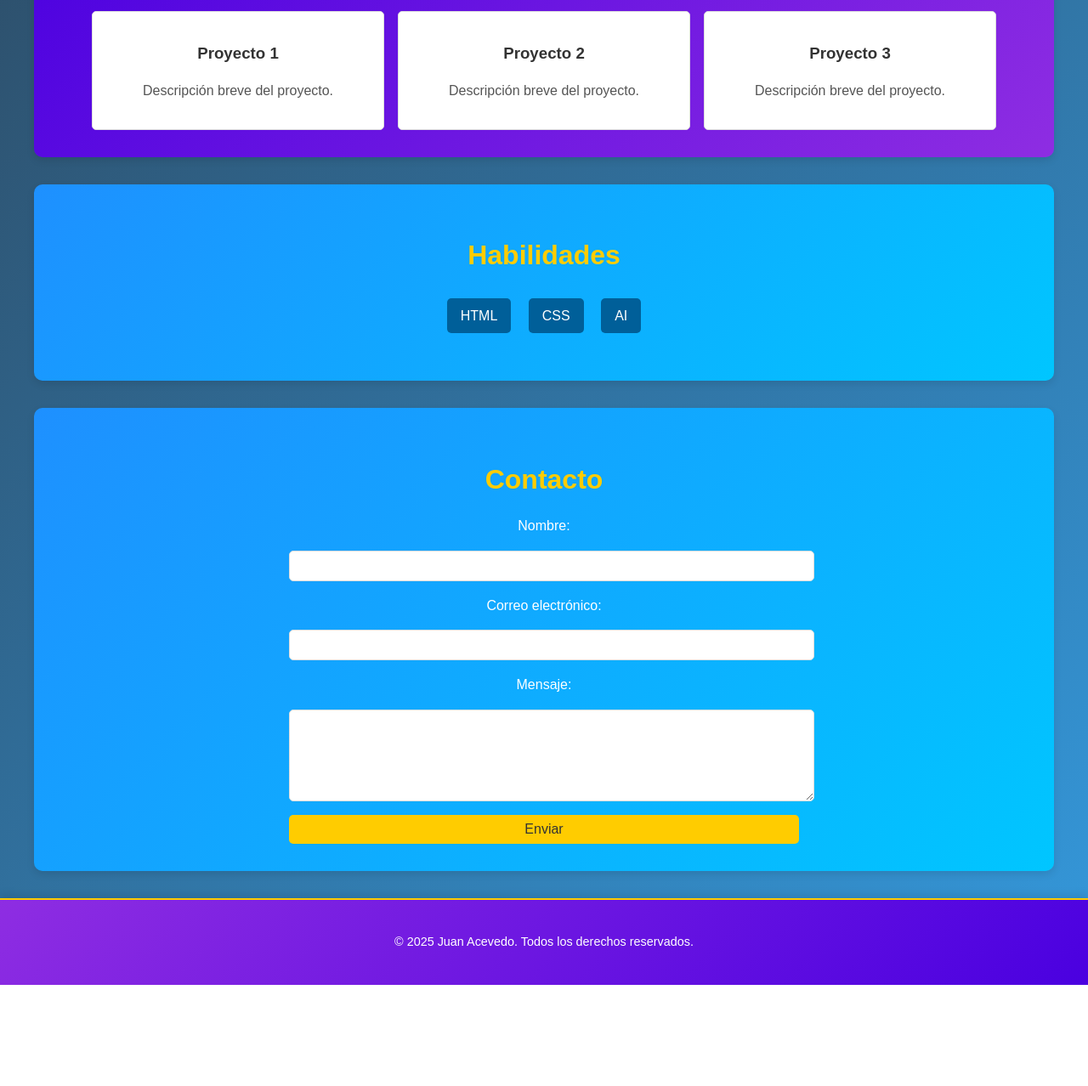
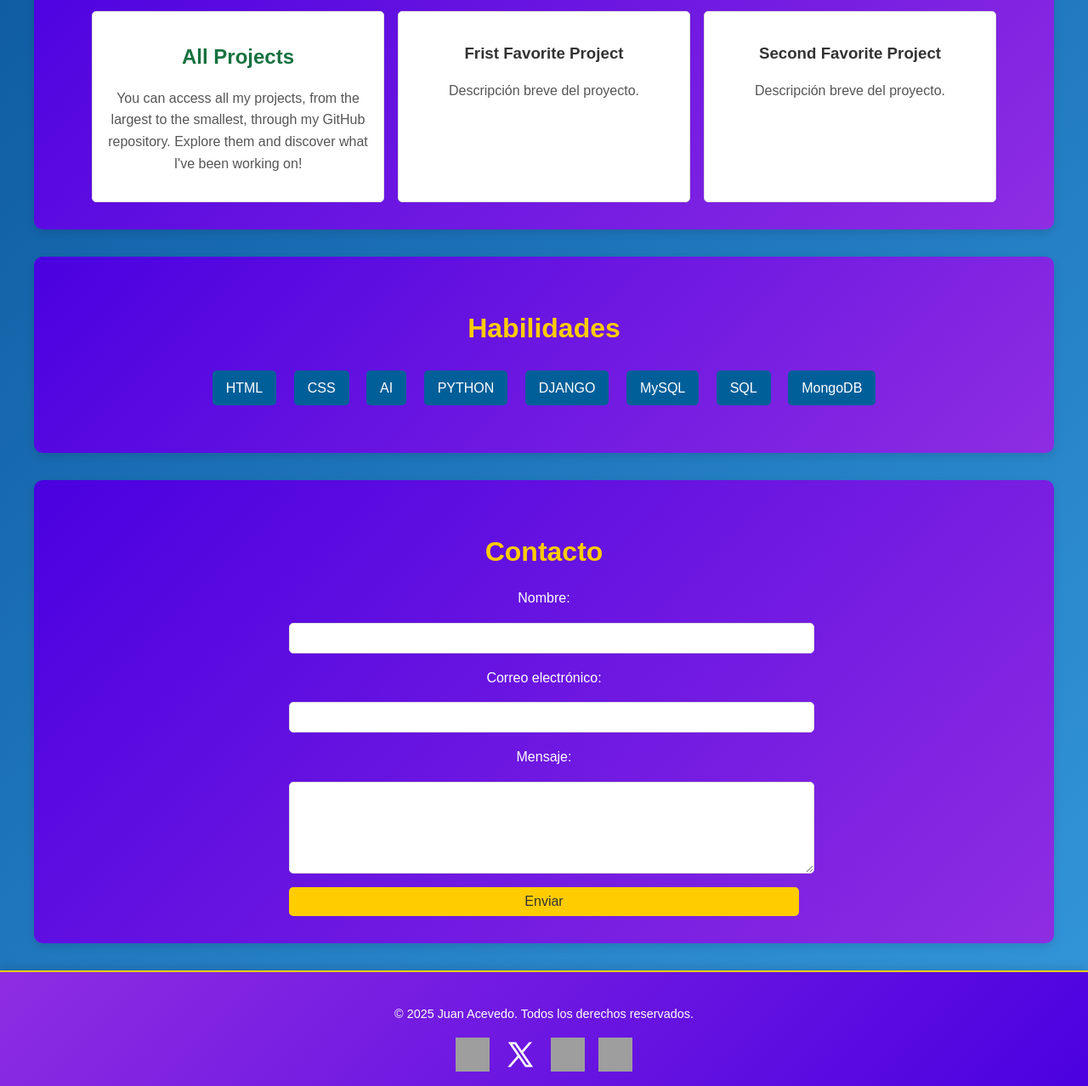
Before and after one commit to JuanAcevedo08/JuanAcevedo08.github.io, a plain HTML site: page docs/assets/BesiteWithAI.html in a window 1280 px wide. Shown: the part 682-1960 px from the top of the page at 85% size. Before the commit the page ends 1841 px from the top, so only its background shows below. Drawn offline with Linux system fonts and the light colour scheme; grey boxes are pictures that could not be loaded.

Commit message:
Changes website

```diff
--- a/docs/assets/BesiteWithAI.html
+++ b/docs/assets/BesiteWithAI.html
@@ -5,13 +5,33 @@
     <meta name="viewport" content="width=device-width, initial-scale=1.0">
     <title>Mi Portafolio</title>
     <link rel="stylesheet" href="styles.css"> <!-- Enlace a tu archivo CSS -->
+    <style>
+        /* Redes sociales en el footer */
+        .footer .social-links {
+            margin-top: 1rem;
+            display: flex;
+            justify-content: center; /* Centra los íconos */
+            gap: 1rem; /* Espaciado entre los íconos */
+        }
+
+        .footer .social-icon img {
+            width: 40px; /* Tamaño de los íconos */
+            height: 40px;
+            transition: transform 0.3s ease, opacity 0.3s ease; /* Transición suave */
+        }
+
+        .footer .social-icon img:hover {
+            transform: scale(1.2); /* Aumenta ligeramente el tamaño al pasar el mouse */
+            opacity: 0.8; /* Reduce la opacidad para un efecto visual */
+        }
+    </style>
 </head>
 <body>
     <!-- Encabezado -->
     <header class="header">
         <div class="container">
             <div class="profile">
-                <img src="./imgs/db80524d-24b1-4389-8bea-28b1aadecb68.png" alt="Mi Logo" class="logo">
+                <img src="./imgs/db80524d-24b1-4389-8bea-28b1aadecb68 (1).png" alt="Mi Logo" class="logo">
             </div>
             <nav class="nav">
                 <ul>
@@ -49,15 +69,17 @@
             <h2>Proyectos</h2>
             <div class="project-list">
                 <div class="project">
-                    <h3>Proyecto 1</h3>
+                    <h3 class="custom-link">
+                        <a href="https://github.com/JuanAcevedo08/AllProjects">All Projects</a>
+                    </h3></h3>
+                    <p>You can access all my projects, from the largest to the smallest, through my GitHub repository. Explore them and discover what I've been working on!</p>
+                </div>
+                <div class="project">
+                    <h3>Frist Favorite Project</h3>
                     <p>Descripción breve del proyecto.</p>
                 </div>
                 <div class="project">
-                    <h3>Proyecto 2</h3>
-                    <p>Descripción breve del proyecto.</p>
-                </div>
-                <div class="project">
-                    <h3>Proyecto 3</h3>
+                    <h3>Second Favorite Project</h3>
                     <p>Descripción breve del proyecto.</p>
                 </div>
             </div>
@@ -72,6 +94,11 @@
                 <li>HTML</li>
                 <li>CSS</li>
                 <li>AI</li>
+                <li>PYTHON</li>
+                <li>DJANGO</li>
+                <li>MySQL</li>
+                <li>SQL</li>
+                <li>MongoDB</li>
             </ul>
         </div>
     </section>
@@ -99,6 +126,12 @@
     <footer class="footer">
         <div class="container">
             <p>&copy; 2025 Juan Acevedo. Todos los derechos reservados.</p>
+            <div class="social-links">
+                <a href="https://www.instagram.com/juandavid08948/" class="social-icon" target="_blank"><img src="https://upload.wikimedia.org/wikipedia/commons/a/a5/Instagram_icon.png" alt="Instagram Icon"></a>
+                <a href="https://x.com/JuanAcevedo008," class="social-icon" target="_blank"><img src="./imgs/twitterx--v2.png" alt="X Icon"></a>
+                <a href="https://www.linkedin.com/in/juan-acevedo-ba0242339/" class="social-icon" target="_blank"><img src="https://upload.wikimedia.org/wikipedia/commons/e/e9/Linkedin_icon.svg" alt="LinkedIn Icon"></a>
+                <a href="https://github.com/JuanAcevedo08" class="social-icon" target="_blank"><img src="https://upload.wikimedia.org/wikipedia/commons/9/91/Octicons-mark-github.svg" alt="GitHub Icon"></a>
+            </div>
         </div>
     </footer>
 </body>
--- a/docs/assets/styles.css
+++ b/docs/assets/styles.css
@@ -5,7 +5,7 @@ body {
     padding: 0;
     box-sizing: border-box;
     line-height: 1.6;
-    background: linear-gradient(135deg, #2c3e50, #3498db); /* Fondo degradado azul oscuro y azul claro */
+    background: linear-gradient(135deg, #064d94, #3498db); /* Fondo degradado azul oscuro y azul claro */
     color: #fff; /* Texto blanco para contraste */
 }
 
@@ -13,6 +13,12 @@ body {
     width: 90%;
     max-width: 1200px;
     margin: 0 auto;
+}
+
+/* Quitar la línea debajo de todos los enlaces */
+a {
+    text-decoration: none; /* Elimina la línea debajo de los enlaces */
+    color: inherit; /* Hereda el color del texto del contenedor */
 }
 
 /* Encabezado */
@@ -210,7 +216,7 @@ body {
 /* Sección de habilidades */
 .skills {
     padding: 2rem 0;
-    background: linear-gradient(135deg, #1e90ff, #00c6ff); /* Degradado azul moderno */
+    background: linear-gradient(135deg,  #4a00e0, #8e2de2); /* Degradado azul moderno */
     color: #fff; /* Texto blanco para contraste */
     text-align: center;
     border-radius: 10px; /* Bordes redondeados */
@@ -256,7 +262,7 @@ body {
 /* Sección de contacto */
 .contact {
     padding: 2rem 0;
-    background: linear-gradient(135deg, #1e90ff, #00c6ff); /* Fondo degradado azul */
+    background: linear-gradient(135deg,  #4a00e0, #8e2de2); /* Fondo degradado azul */
     color: #fff; /* Texto blanco */
     text-align: center;
     border-radius: 10px; /* Bordes redondeados */
@@ -330,6 +336,25 @@ body {
     color: #fff; /* Cambia el color a blanco al pasar el mouse */
 }
 
+/* Redes sociales en el footer */
+.footer .social-links {
+    margin-top: 1rem;
+    display: flex;
+    justify-content: center; /* Centra los íconos */
+    gap: 1rem; /* Espaciado entre los íconos */
+}
+
+.footer .social-icon img {
+    width: 40px; /* Tamaño de los íconos */
+    height: 40px;
+    transition: transform 0.3s ease, opacity 0.3s ease; /* Transición suave */
+}
+
+.footer .social-icon img:hover {
+    transform: scale(1.2); /* Aumenta ligeramente el tamaño al pasar el mouse */
+    opacity: 0.8; /* Reduce la opacidad para un efecto visual */
+}
+
 /* Responsivo */
 @media (max-width: 768px) {
     .project {
@@ -363,3 +388,31 @@ body {
     color: #f8f8f8; /* Cambia el color al pasar el mouse a un azul */
     transform: scale(1.02); /* Aumenta ligeramente el tamaño */
 }
+
+/* Estilo moderno para .custom-link */
+.custom-link a {
+    font-size: 1.5rem; /* Tamaño de fuente más grande */
+    font-weight: bold; /* Texto en negrita */
+    color: #177140; /* Color amarillo vibrante */
+    position: relative; /* Necesario para el efecto hover */
+    transition: color 0.3s ease; /* Transición suave para el color */
+}
+
+.custom-link a::before {
+    content: "";
+    position: absolute;
+    bottom: 0;
+    left: 0;
+    width: 0;
+    height: 3px;
+    background: linear-gradient(90deg, #0c075e, #ff5733, #33c1ff); /* Degradado para el subrayado */
+    transition: width 0.5s ease; /* Transición suave para el subrayado */
+}
+
+.custom-link a:hover {
+    color: #ff5733; /* Cambia el color del texto al pasar el mouse */
+}
+
+.custom-link a:hover::before {
+    width: 100%; /* Expande el subrayado al 100% del ancho del enlace */
+}
```
Also changed, not shown: docs/assets/imgs/db80524d-24b1-4389-8bea-28b1aadecb68 (1).png (added), docs/assets/imgs/twitterx--v2.png (added), 1 other file.
